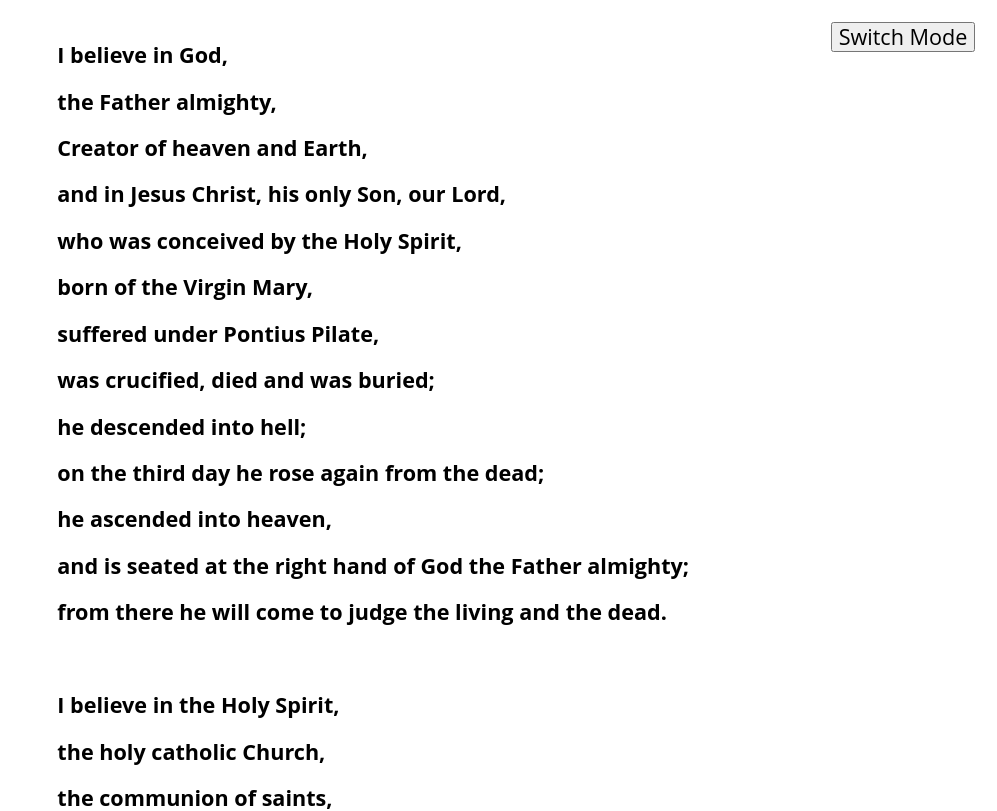
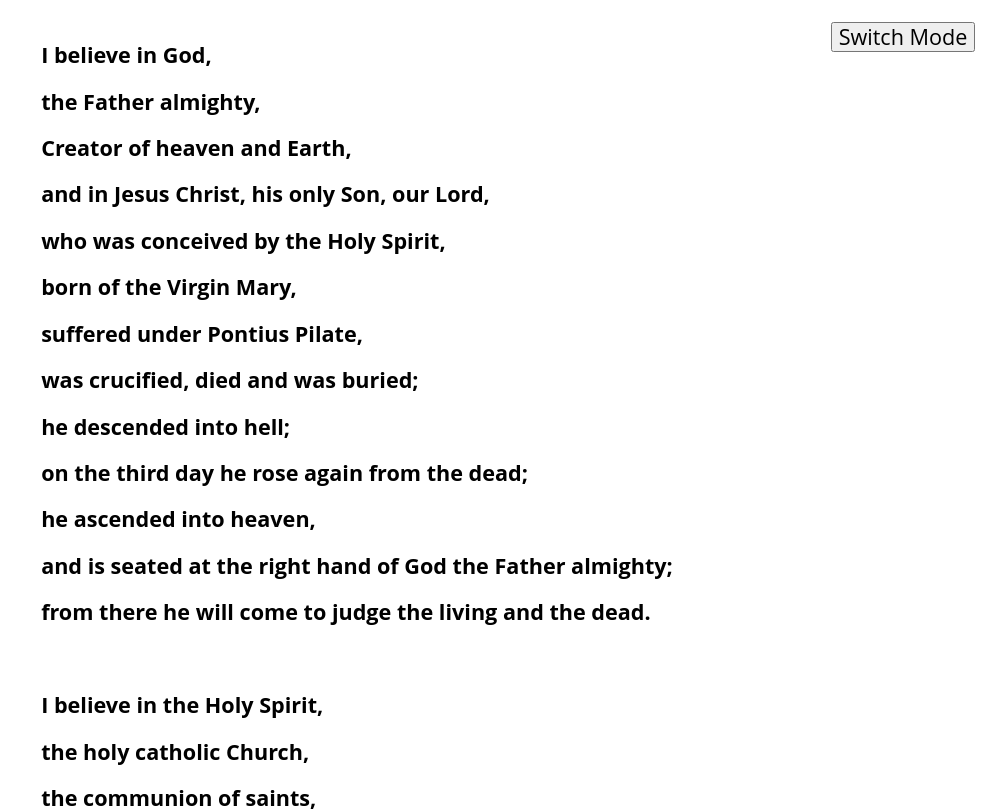
Before and after one commit to Mouzone/apostles-creed, a SvelteKit app: page / in a window 1280 px wide. Shown: the top 811 px of the page, without its empty margins (283-1280 px from the left). Built offline with nearby package versions, Linux system fonts and the light colour scheme; a web font is replaced by a local one.

Commit message:
Remove unnnecessary stylings

```diff
--- a/src/routes/+page.svelte
+++ b/src/routes/+page.svelte
@@ -136,10 +136,6 @@
 		justify-content: center;
 	}
 
-	#verses {
-		padding-left: 1.5em;
-	}
-
 	button#mode {
 		position: absolute;
 		right: 1em;
@@ -148,7 +144,6 @@
 
 	#single-verse {
 		width: 100dvw;
-		height: 100dvh;
 
 		display: flex;
 		justify-content: space-between;
```
